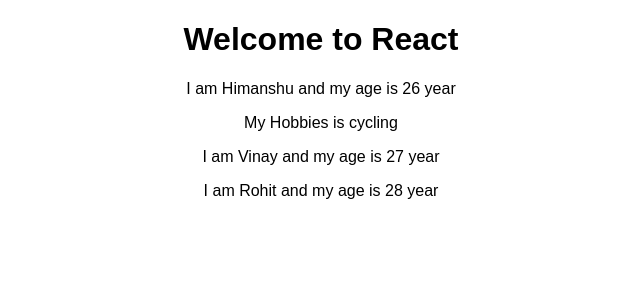
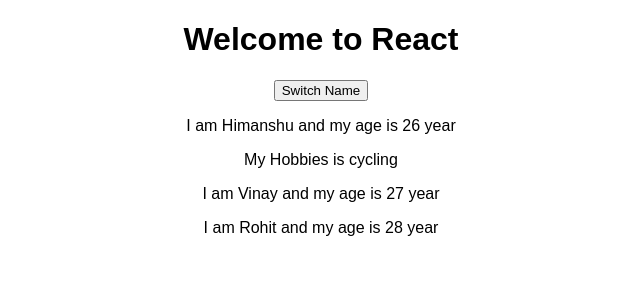
Before and after one commit to ecoworld007/react-complete-guide, a React (Create React App) app: page / in a window 1280 px wide. Shown: the top 300 px of the page, without its empty margins (319-959 px from the left). Built offline with nearby package versions, Linux system fonts and the light colour scheme.

Commit message:
first event handler usage

```diff
--- a/src/App.js
+++ b/src/App.js
@@ -9,10 +9,14 @@ class App extends Component {
       {name: 'Rohit', age: 28}
     ]
   }
+  switchNameHandler = () => {
+    console.log('was clicked!');
+  }
   render() {
     return (
       <div className="App">
           <h1>Welcome to React</h1>
+          <button onClick={this.switchNameHandler}>Switch Name</button>
           <Person name={this.state.persons[0].name} age={this.state.persons[0].age}>My Hobbies is cycling</Person>
           <Person name={this.state.persons[1].name} age={this.state.persons[1].age}/>
           <Person name={this.state.persons[2].name} age={this.state.persons[2].age}/>
```
